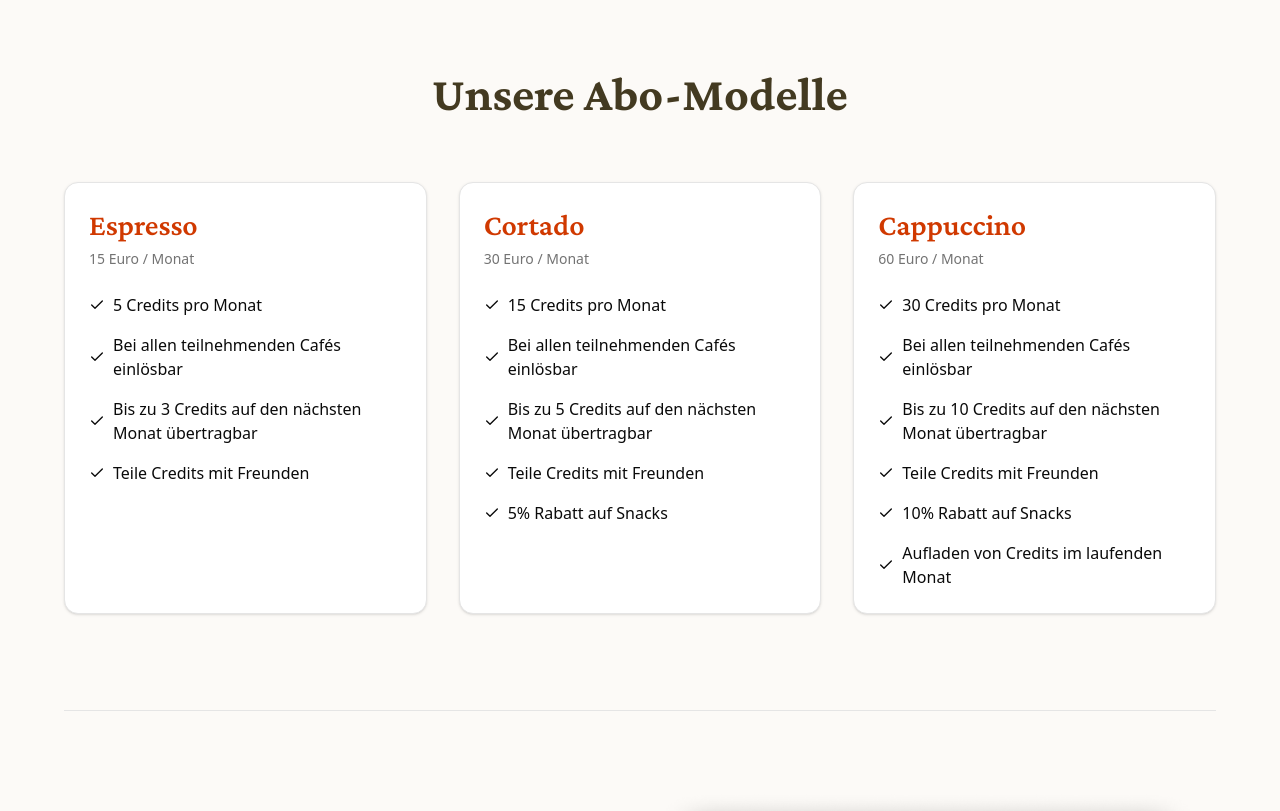
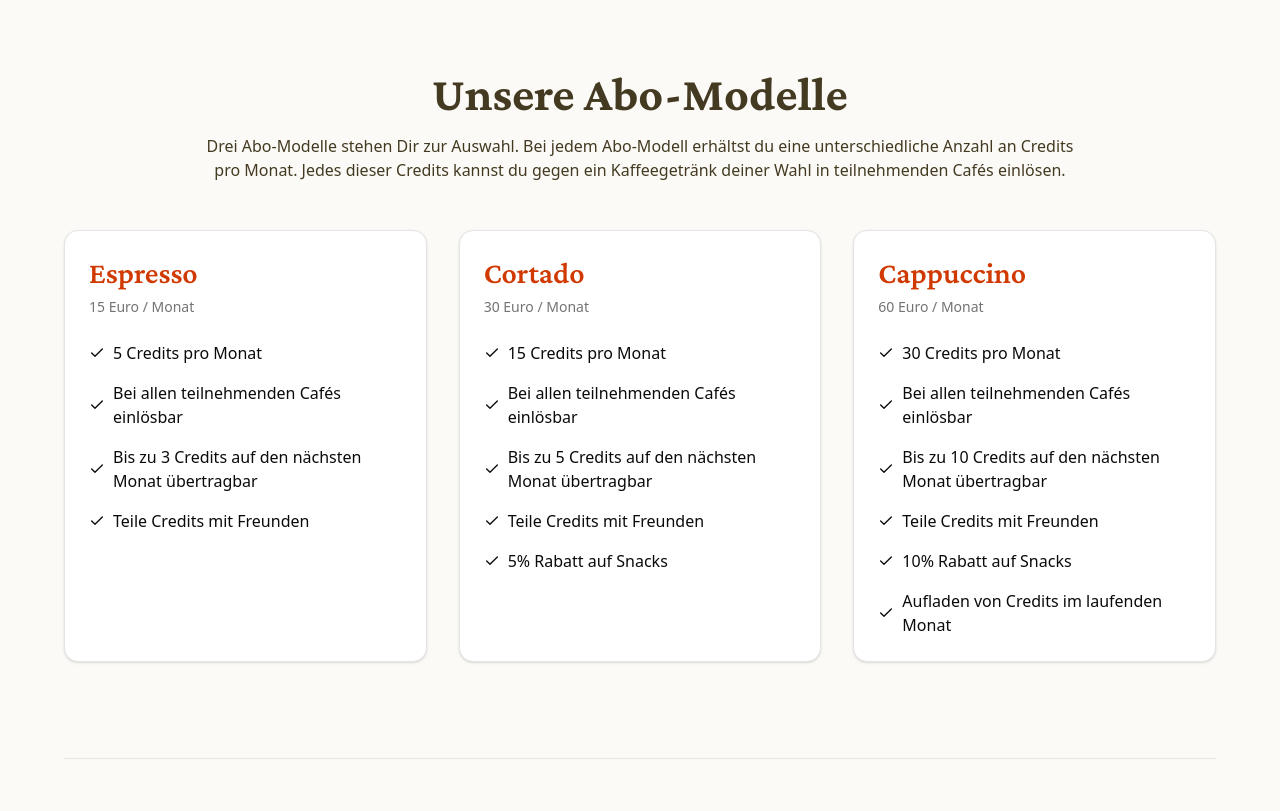
Before and after one commit to phytrisha/coffee-project-landingpage, a Next.js app: page / in a window 1280 px wide. Shown: the part 1820-2631 px from the top of the page. Built offline with nearby package versions, Linux system fonts and the light colour scheme.

Commit message:
added description text for subscriptions

```diff
--- a/components/sections/subscriptions.tsx
+++ b/components/sections/subscriptions.tsx
@@ -9,9 +9,12 @@ const SubscriptionSection = () => {
 
   return (
     <div className='py-16'>
-        <h2 className="text-4xl md:text-5xl font-serif font-bold text-[#433A21] text-center mb-8">
+        <h2 className="text-4xl md:text-5xl font-serif font-bold text-[#433A21] text-center mb-4">
           Unsere Abo-Modelle
         </h2>
+        <p className="text-base text-[#433A21] text-center mb-4 max-w-4xl mx-auto">
+          Drei Abo-Modelle stehen Dir zur Auswahl. Bei jedem Abo-Modell erhältst du eine unterschiedliche Anzahl an Credits pro Monat. Jedes dieser Credits kannst du gegen ein Kaffeegetränk deiner Wahl in teilnehmenden Cafés einlösen.
+        </p>
         <div className="py-8 justify-stretch gap-y-8 md:gap-x-8 flex flex-col md:flex-row">
             <SubscriptionCard
                 title="Espresso"
```
